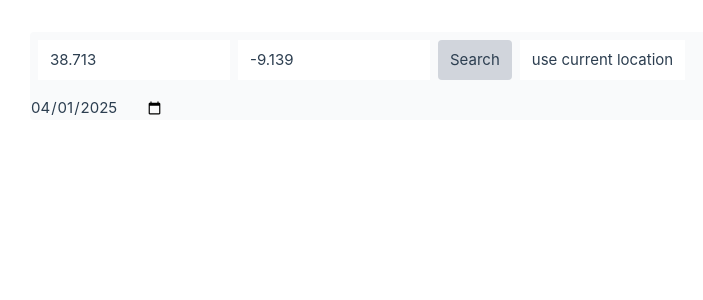
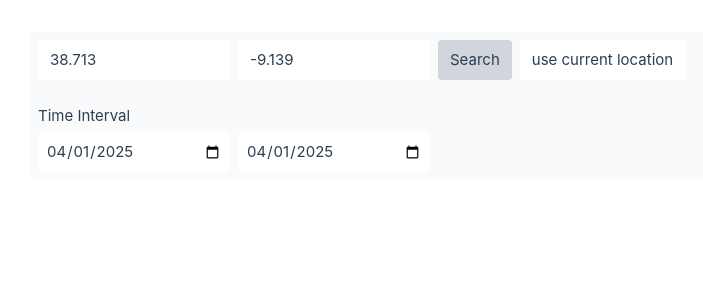
Before and after one commit to hasham94/weather-app, a Vue app: page / in a window 1280 px wide. Shown: the top 300 px of the page, without its empty margins (2-705 px from the left). Built offline with nearby package versions, Linux system fonts and the light colour scheme; no server answers; the HTML template or start-up script is replaced by a standard one.

Commit message:
fix decimal value for lat/lng

```diff
--- a/src/views/HomeView.vue
+++ b/src/views/HomeView.vue
@@ -11,6 +11,7 @@ const { weatherData, getWeatherData } = useOpenMeteo();
 const latitude = ref(38.713);
 const longitude = ref(-9.139);
 const startDate = ref<Date>(formatedDate(new Date()))
+const endDate = ref<Date>(formatedDate(new Date()))
 
 const fetchLocationData = () => {
   const locationPointer = Location.create(latitude.value, longitude.value)
@@ -20,8 +21,9 @@ const fetchLocationData = () => {
 const getUserCurrentLocation = () => {
   navigator.geolocation.getCurrentPosition(
     (position) => {
-      latitude.value = position.coords.latitude;
-      longitude.value = position.coords.longitude;
+      if (!position?.coords) return
+      latitude.value = parseFloat(position.coords.latitude?.toFixed(3));
+      longitude.value = parseFloat(position.coords.longitude?.toFixed(3));
       fetchLocationData();
     },
     (err) => {
@@ -49,8 +51,12 @@ fetchLocationData()
       </button>
     </div>
 
-    <div>
-      <input type="date" v-model="startDate" />
+    <div class="p-2">
+      <p class="mb-1">Time Interval</p>
+      <div class="flex gap-2">
+        <input class="bg-white p-2 rounded w-48" type="date" v-model="startDate" />
+        <input class="bg-white p-2 rounded w-48" type="date" v-model="endDate" />
+      </div>
     </div>
 
     <div v-if="weatherData.length > 0">
```
